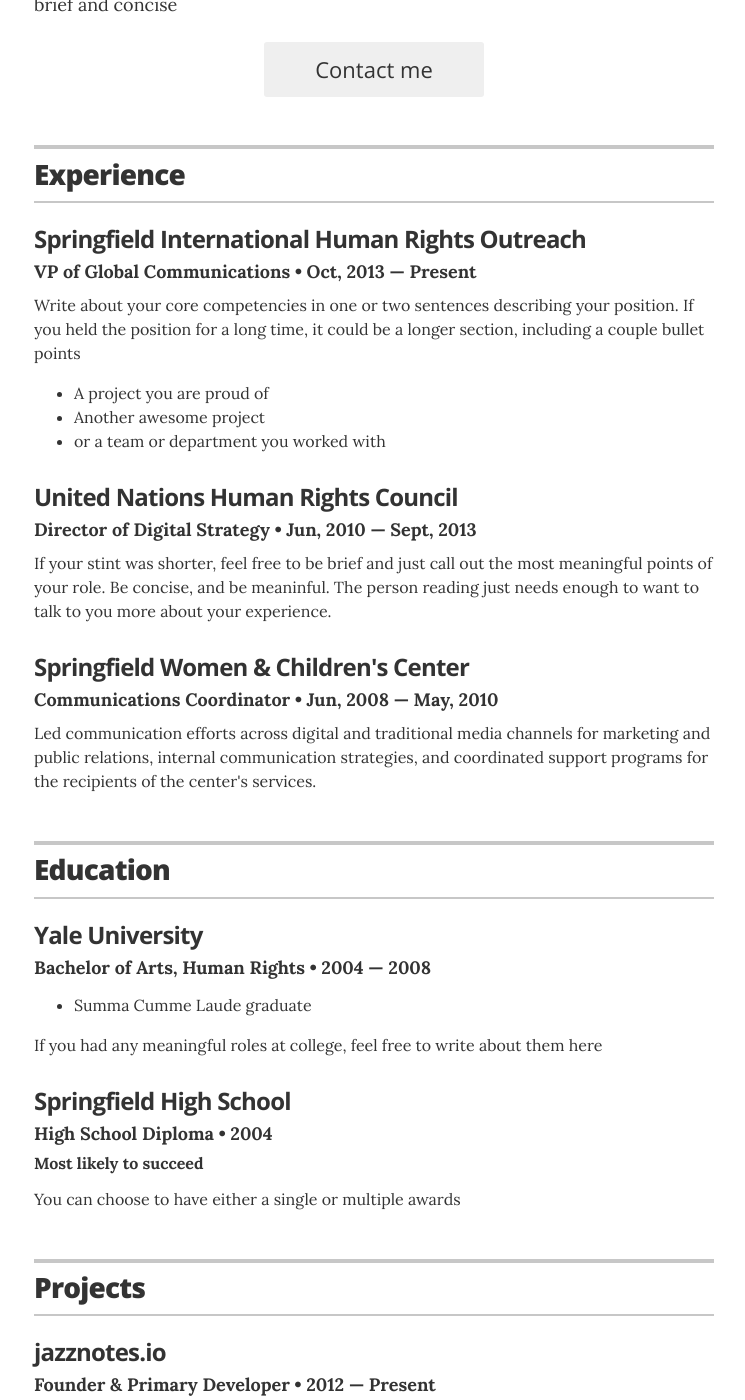
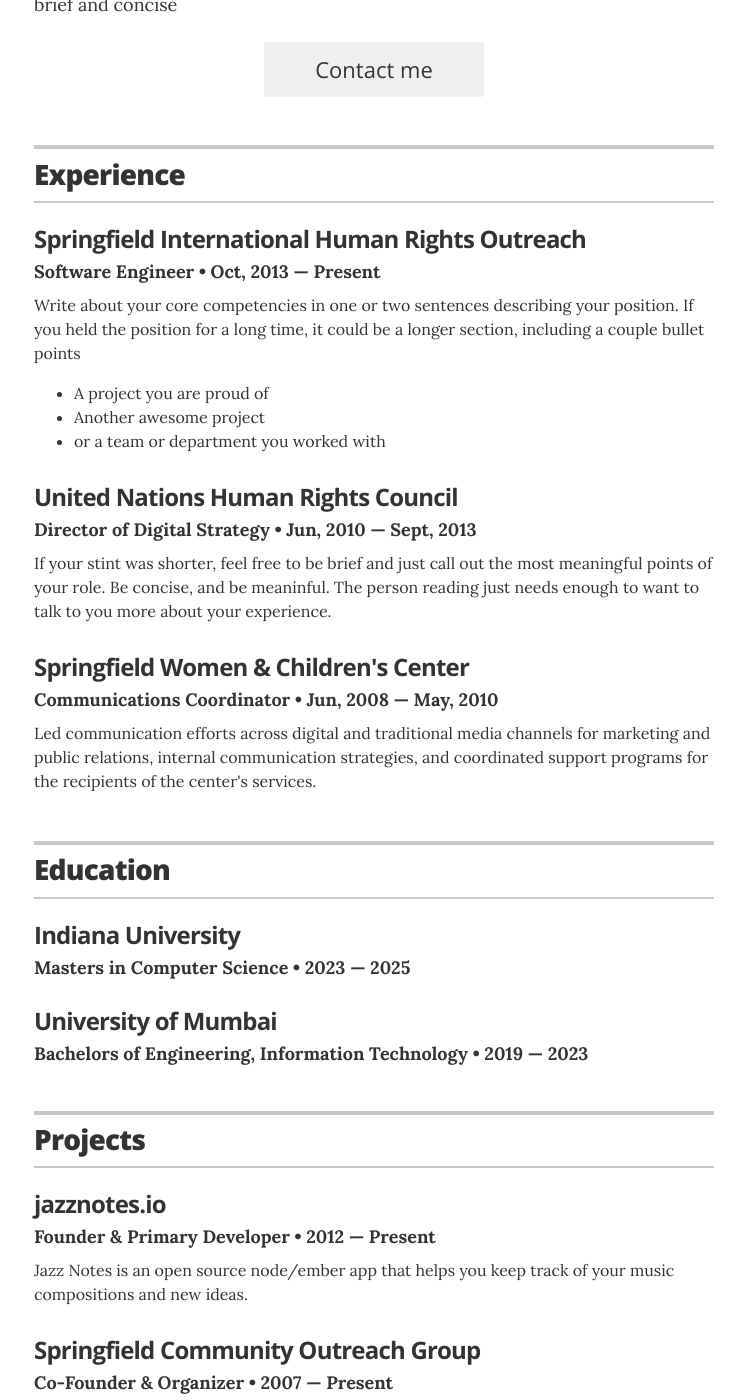
Before and after one commit to Rohan-Darji/Resume, a Jekyll site: the page built from index.html, in a window 1280 px wide and 1400 px high, scrolled down 407 px. Shown: the whole window, without its empty margins (266-1011 px from the left). Built offline with Jekyll 4.4.1, drawn with Linux system fonts in a browser that asks for light colours; some of the changed text lies outside the part shown.

Commit message:
education

```diff
--- a/_config.yml
+++ b/_config.yml
@@ -1,6 +1,6 @@
 # Site settings
-title: "Jekyll Resume Template"
-description: "A resume template for Jekyll and GitHub Pages sites."
+title: "Rohan Darji - Resume"
+# description: "A resume template for Jekyll and GitHub Pages sites."
 
 # Build settings
 markdown: kramdown
@@ -10,17 +10,17 @@
 
 # Resume settings
 resume_avatar:                  "true"
-resume_name:                    "Lisa M. Simpson"
-resume_title:                   "VP of Global Communications"
+resume_name:                    "Rohan Vasantbhai Darji"
+resume_title:                   "Software Engineer"
 
 # used for the contact button in _layouts/resume.html
-resume_contact_email:           "lisasimpson@youremailaddress.com"
+resume_contact_email:           "rohandarji2001@gmail.com"
 
 # the next two items are used for schema itemprops in _layouts/resume.html
-resume_contact_telephone:       "555-7334"
-resume_contact_address:         "742 Evergreen Terrace, Springfield"
+resume_contact_telephone:       "(812)-287-2195"
+resume_contact_address:         "800 North Grant Street, Bloomington"
 
-resume_header_contact_info:     "742 Evergreen Terrace, Springfield • 555-7334 • lisasimpson@youremailaddress.com"
+resume_header_contact_info:     "800 North Grant Street, Bloomington • (812)-287-2195 • rohandarji2001@gmail.com"
 display_header_contact_info:    "false"
 
 resume_header_intro: "<p>This is the executive summary. You should write a few brief, concise, and meaningful sentences about yourself from a professional context, and your immediate career goals. Make the length appropriate for your needs, but keep it brief and concise</p>"
@@ -45,11 +45,11 @@
 # Resume social links
 # uncomment the options you wish to display, and add your own URL
 resume_social_links:
-  resume_github_url:            "https://github.com/jglovier/resume-template"
+  resume_github_url:            "https://github.com/Rohan-Darji"
   resume_twitter_url:           "http://twitter.com/jglovier"
   resume_dribbble_url:          "https://dribbble.com/jag"
   # resume_facebook_url:          "insert Facebook URL here"
-  resume_linkedin_url:          "https://www.linkedin.com/in/joelglovier"
+  resume_linkedin_url:          "https://www.linkedin.com/in/rohan-darji"
   # resume_instagram_url:         "insert your Instagram URL here"
   resume_website_url:           "http://joelglovier.com"
   resume_medium_url:            "https://medium.com/@jglovier"
--- a/_data/education.yml
+++ b/_data/education.yml
@@ -1,13 +1,25 @@
 # Degree
-- degree: Bachelor of Arts, Human Rights
-  uni: Yale University
-  year: 2004 &mdash; 2008
-  awards:
-    - award: Summa Cumme Laude graduate
-  summary: If you had any meaningful roles at college, feel free to write about them here
+- degree: Masters in Computer Science
+  uni: Indiana University
+  year: 2023 &mdash; 2025
+  cgpa: 3.567
+  courses:
+    - course: Applied Algorithms
+    - course: Applied Machine Learning
+    - course: Data Mining
+    - course: Computer Vision
+    - course: Engineering Cloud Computing
+    - course: Software Engineering
+  # courses: If you had any meaningful roles at college, feel free to write about them here
 
-- degree: High School Diploma
-  uni: Springfield High School
-  year: 2004
-  award: Most likely to succeed
-  summary: You can choose to have either a single or multiple awards
+- degree: Bachelors of Engineering, Information Technology
+  uni: University of Mumbai
+  year: 2019 &mdash; 2023
+  cgpa: 9.42
+  # courses:
+  #   - course: Applied Algorithms
+  #   - course: Applied Machine Learning
+  #   - course: Data Mining
+  #   - course: Computer Vision
+  #   - course: Engineering Cloud Computing
+  #   - course: Software Engineering
--- a/_data/experience.yml
+++ b/_data/experience.yml
@@ -1,7 +1,7 @@
 # Jobs
-# VP of Global Communications
+# Software Engineer
 - company: Springfield International Human Rights Outreach
-  position: VP of Global Communications
+  position: Software Engineer
   duration: Oct, 2013 &mdash; Present
   summary: Write about your core competencies in one or two sentences describing your position. If you held the position for a long time, it could be a longer section, including a couple bullet points	<ul class="resume-item-list"><li>A project you are proud of</li><li>Another awesome project</li><li>or a team or department you worked with</li></ul>
 
--- a/_layouts/resume.html
+++ b/_layouts/resume.html
@@ -80,16 +80,17 @@
         <div class="resume-item" itemscope itemprop="alumniOf" itemtype="http://schema.org/CollegeOrUniversity">
           <h3 class="resume-item-title" itemprop="name">{{ education.uni }}</h3>
           <h4 class="resume-item-details group" itemprop="description">{{ education.degree }} &bull; {{ education.year }}</h4>
-          <h5 class="resume-item-details award-title" itemprop="description">{{ education.award }}</h5>
+          {% if courses %}
+          <h5 class="resume-item-details course-title" itemprop="description">{{ education.courses }}</h5>
           <p class="resume-item-copy" itemprop="description">
             <ul class="resume-item-list">
-              {% for award in education.awards %}
-              <li>{{ award.award }}</li>
+              {% for course in education.courses %}
+              <li>{{ course.course }}</li>
               {% endfor %}
             </ul>
+          {% endif %}
 
-
-          <p class="resume-item-copy">{{ education.summary }}</p>
+          <!-- <p class="resume-item-copy">{{ education.summary }}</p> -->
         </div>
         {% endfor %}
       </section>
```
Also changed, not shown: README.md.
